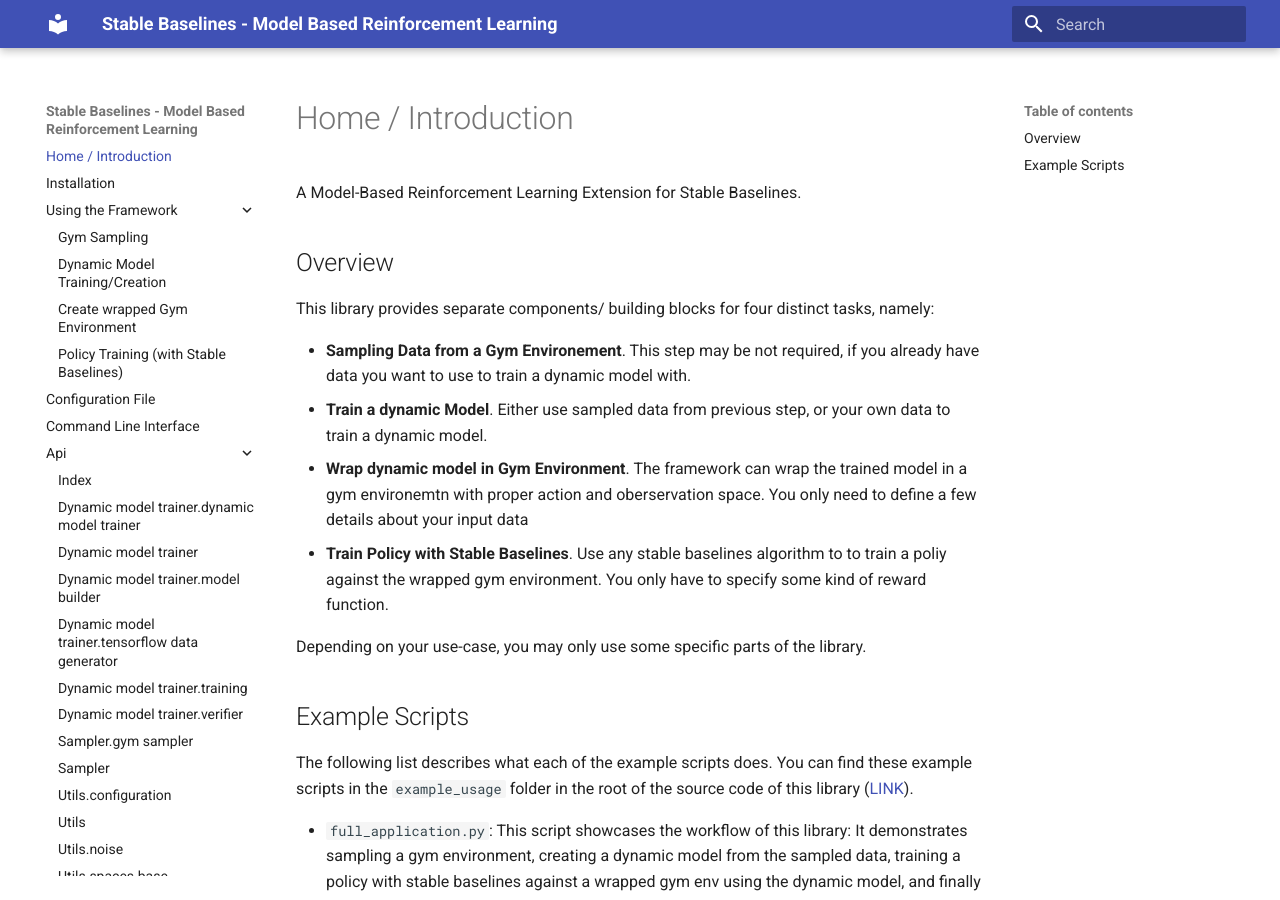
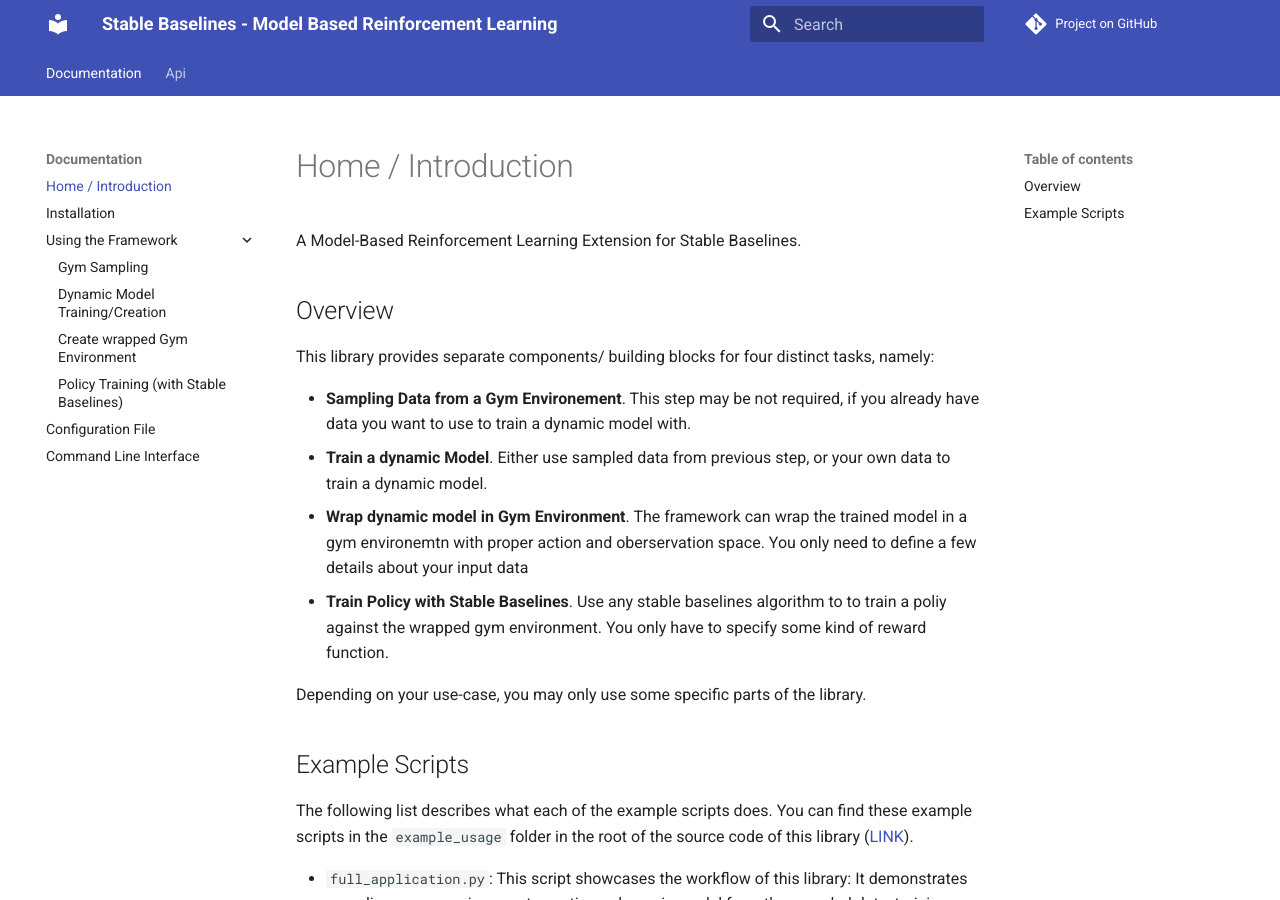
Before and after one commit to micheltokic/stable_baselines_model_based_rl, an MkDocs documentation site: the page built from docs/index.md, in a window 1280 px wide and 900 px high. Built offline with MkDocs 1.6.1 and Material for MkDocs 9.7.7, drawn with Linux system fonts in a browser that asks for light colours; comment, search, counter and statistics services are not loaded.

Commit message:
Documentation Design Update

```diff
--- a/mkdocs.yml
+++ b/mkdocs.yml
@@ -1,9 +1,13 @@
 site_name: Stable Baselines - Model Based Reinforcement Learning
 site_url: https://micheltokic.github.io/stable_baselines_model_based_rl/
+repo_url: https://github.com/micheltokic/stable_baselines_model_based_rl
+repo_name: Project on GitHub
 theme:
   name: material
   features:
     - navigation.expand
+    - navigation.instant
+    - navigation.tabs
 plugins:
   - awesome-pages
   - search
@@ -14,15 +18,18 @@
       output_path: ./stable-baselines-model-based-rl-DOCS.pdf
       enabled_if_env: DOCS_PDF_EXPORT
 nav:
-  - index.md
-  - installation.md
-  - 'Using the Framework':
-    - sampling.md
-    - dynamic-model-training.md
-    - environment-wrapping.md
-    - policy-training.md
-  - configuration-file.md
-  - cli.md
+  - 'Documentation':
+    - index.md
+    - installation.md
+    - 'Using the Framework':
+      - sampling.md
+      - dynamic-model-training.md
+      - environment-wrapping.md
+      - policy-training.md
+    - configuration-file.md
+    - cli.md
   - ...
 markdown_extensions:
   - pymdownx.critic
+  - pymdownx.highlight
+  - pymdownx.superfences
```
